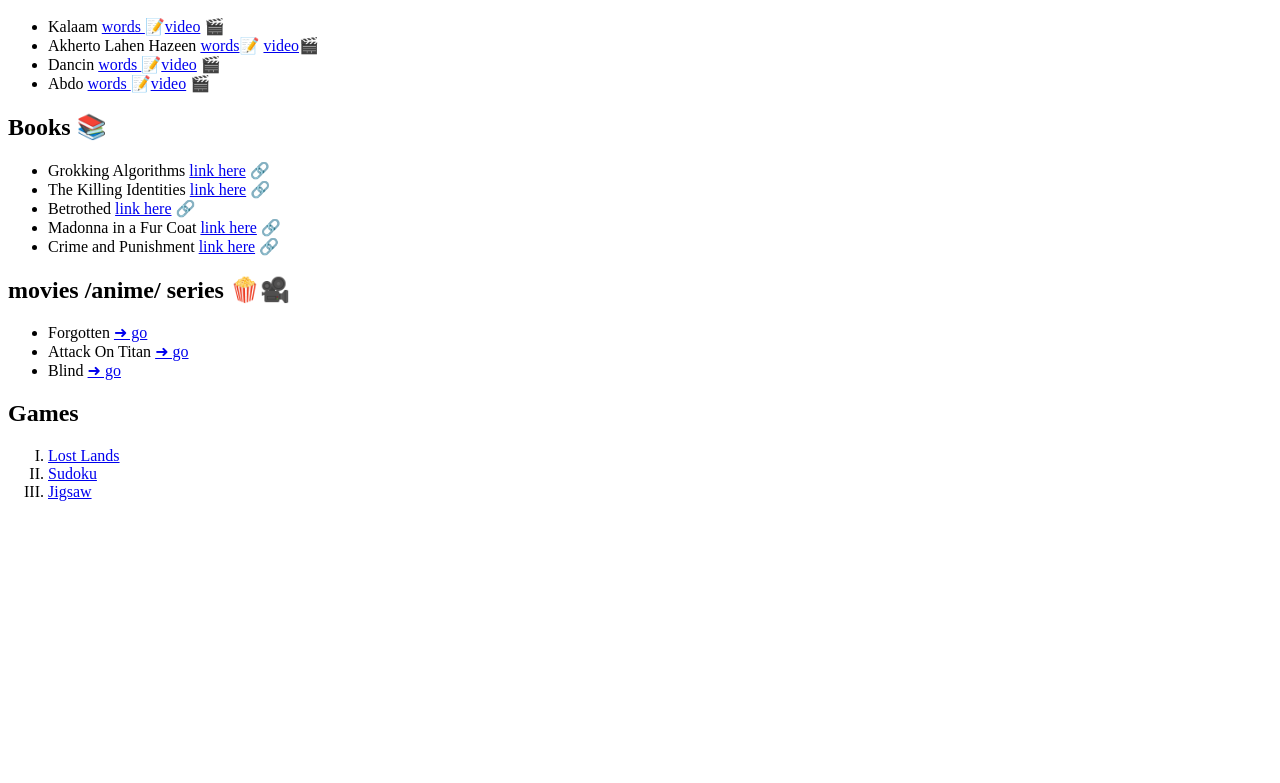
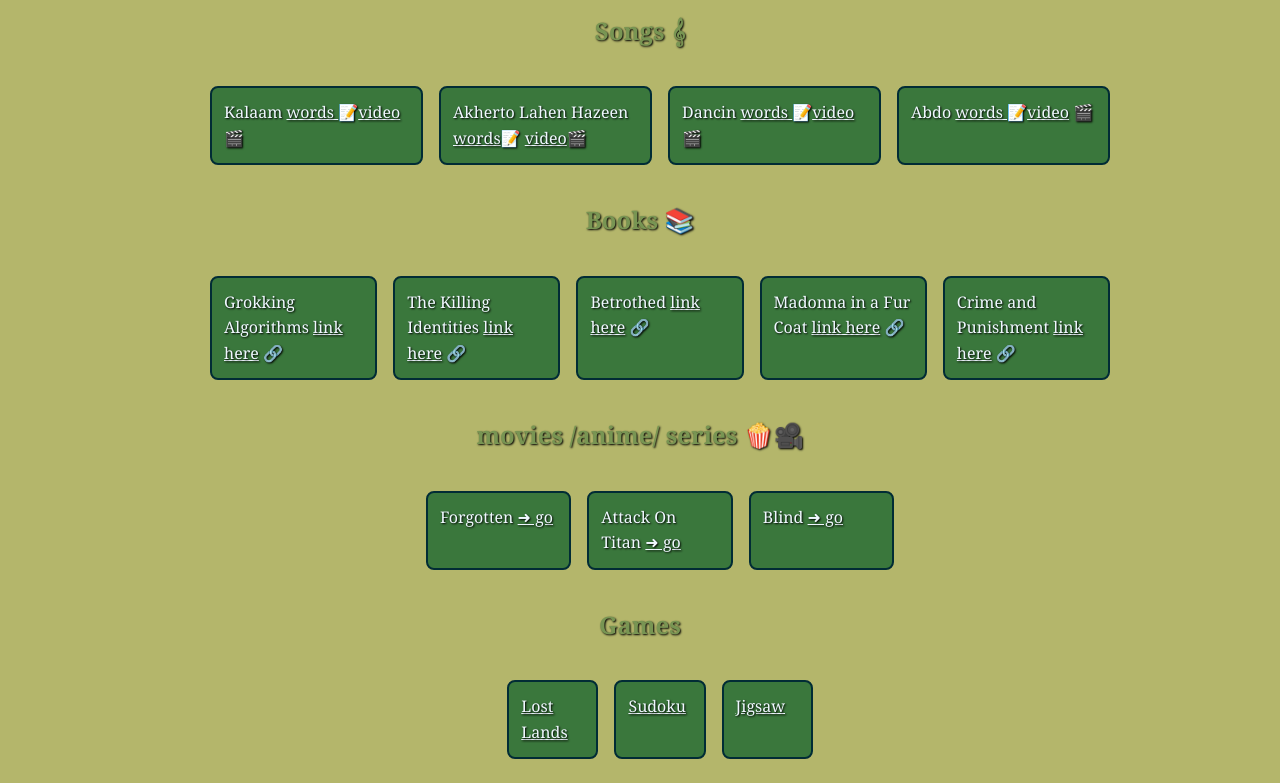
Before and after one commit to ola-muaddel/favorites, a plain HTML site: page index.html in a window 1280 px wide. Shown: the part 110-893 px from the top of the page. Before the commit the page ends 800 px from the top, so only its background shows below. Drawn offline with Linux system fonts and the light colour scheme.

Commit message:
put every section in block

```diff
--- a/index.html
+++ b/index.html
@@ -5,10 +5,15 @@
     <meta charset="UTF-8">
     <meta name="viewport" content="width=device-width, initial-scale=1.0">
     <title>Favorites</title>
+    <link rel="stylesheet" href="./style.css">
 </head>
 
 <body>
+    <div>
         <h1>Favorites page</h1>
+    </div>
+
+    <div>
         <h2>Songs 𝄞</h2>
         <ul>
             <li>Kalaam <a href="https://genius.com/Mashrou-leila-kalaam-s-he-lyrics" target="_blank">words </a> 📝<a
@@ -16,25 +21,34 @@
             <li>Akherto Lahen Hazeen <a href="https://genius.com/Akher-zapheer-akherto-lahen-hazeen-annotated"
                     target="_blank">words</a>📝 <a href="https://www.youtube.com/watch?v=ju3YQqsO7n0"
                     target="_blank">video</a>🎬</li>
-        <li>Dancin <a href="https://genius.com/Aaron-smith-dancin-krono-remix-lyrics" target="_blank">words </a> 📝<a
-                href="https://www.youtube.com/watch?v=6Nb-prB-4P0" target="_blank">video</a> 🎬</li>
+            <li>Dancin <a href="https://genius.com/Aaron-smith-dancin-krono-remix-lyrics" target="_blank">words </a>
+                📝<a href="https://www.youtube.com/watch?v=6Nb-prB-4P0" target="_blank">video</a> 🎬</li>
             <li>Abdo <a href="https://genius.com/Mashrou-leila-abdo-lyrics" target="_blank">words </a> 📝<a
                     href="https://www.youtube.com/watch?v=T_kl8utnDHw" target="_blank">video</a> 🎬</li>
         </ul>
+    </div>
 
 
+    <div>
         <h2>Books 📚</h2>
         <ul>
-        <li>Grokking Algorithms <a href="https://www.goodreads.com/book/show/22847284-grokking-algorithms-an-illustrated-guide-for-programmers-and-other-curio" target="_blank">link here</a> 🔗</li>
-        <li>The Killing Identities <a href="https://www.goodreads.com/book/show/2397516._" target="_blank">link here</a> 🔗</li>
+            <li>Grokking Algorithms <a
+                    href="https://www.goodreads.com/book/show/22847284-grokking-algorithms-an-illustrated-guide-for-programmers-and-other-curio"
+                    target="_blank">link here</a> 🔗</li>
+            <li>The Killing Identities <a href="https://www.goodreads.com/book/show/2397516._" target="_blank">link
+                    here</a>
+                🔗</li>
             <li>Betrothed <a href="https://www.goodreads.com/book/show/18691892--" target="_blank">link here</a> 🔗</li>
-        <li>Madonna in a Fur Coat <a href="https://www.goodreads.com/book/show/27793819-madonna-in-a-fur-coat" target="_blank">link here</a> 🔗</li>
-        <li>Crime and Punishment <a href="https://www.goodreads.com/book/show/7144.Crime_and_Punishment" target="_blank">link here</a> 🔗</li>
+            <li>Madonna in a Fur Coat <a href="https://www.goodreads.com/book/show/27793819-madonna-in-a-fur-coat"
+                    target="_blank">link here</a> 🔗</li>
+            <li>Crime and Punishment <a href="https://www.goodreads.com/book/show/7144.Crime_and_Punishment"
+                    target="_blank">link here</a> 🔗</li>
 
 
         </ul>
+    </div>
 
-
+    <div>
         <h2>movies /anime/ series 🍿🎥</h2>
         <ul>
             <li>Forgotten <a href="https://www.imdb.com/de/title/tt7057496/" target="_blank"> ➜ go</a></li>
@@ -42,13 +56,15 @@
             <li>Blind <a href="https://www.imdb.com/title/tt21631058/" target="_blank"> ➜ go</a></li>
 
         </ul>
-
+    </div>
+    <div>
         <h2>Games</h2>
-    <ol type="I" >
+        <ol type="I">
             <li><a href="https://www.lostlandsfestival.com/" target="_blank">Lost Lands</a></li>
             <li><a href="https://sudoku.com/" target="_blank">Sudoku</a></li>
             <li><a href="https://puzzlegarage.com/" target="_blank">Jigsaw</a></li>
         </ol>
+    </div>
 
 
 </body>
--- /dev/null
+++ b/style.css
@@ -0,0 +1,44 @@
+body {
+    /* background-image: url("grow.jpg"); */
+    /* background-repeat: repeat; */
+    /* background-size: cover; */
+    /* color: rgb(243, 248, 240); */
+   background-color: #B4B66B;
+   color: aliceblue;
+   text-shadow: 1px 1px 2px black;
+   font-family: source-serif-pro, Georgia, Cambria, "Times New Roman", Times, serif;
+   line-height: 1.6;
+
+
+}
+h1,h2,h3 {
+    color: #789553;
+}
+div{
+    display: flex;
+    flex-direction: column;
+    align-items: center;
+}
+ul ,ol{
+    display: flex;
+    max-width: 900px;
+    flex-wrap: wrap;
+    gap: 16px;
+
+}
+li{
+    flex: 1;
+    border: 2.5px solid #012C35;
+    list-style: none;
+    padding: 12px;
+    border-radius: 8px;
+    background-color: #3A773C;
+
+}
+img{
+    opacity: 0.2;
+
+}
+a{
+    color: aliceblue;
+}
```
Also changed, not shown: grow.jpg (added), 1 other file. Lines whose indentation alone changed are shown as unchanged.
